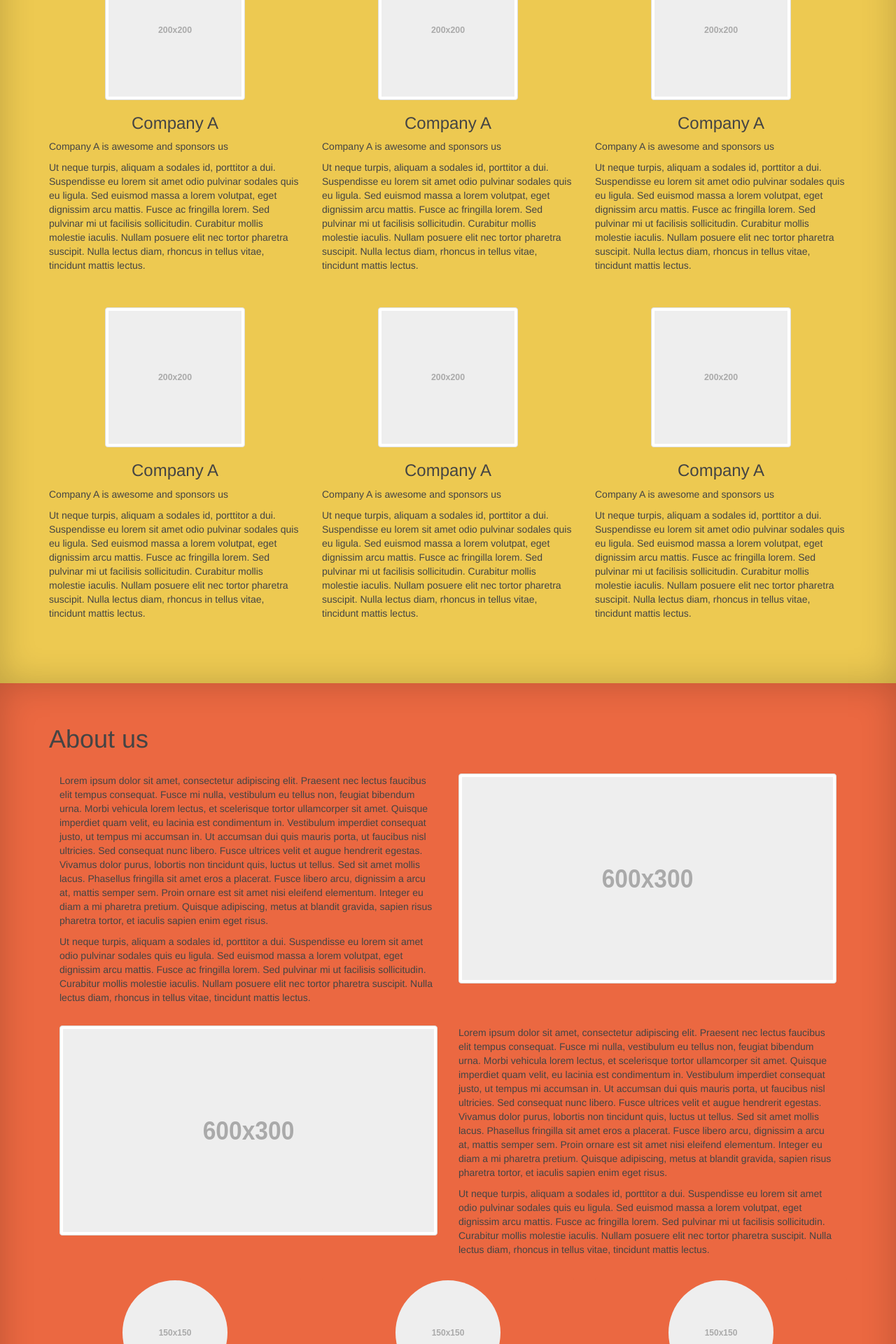
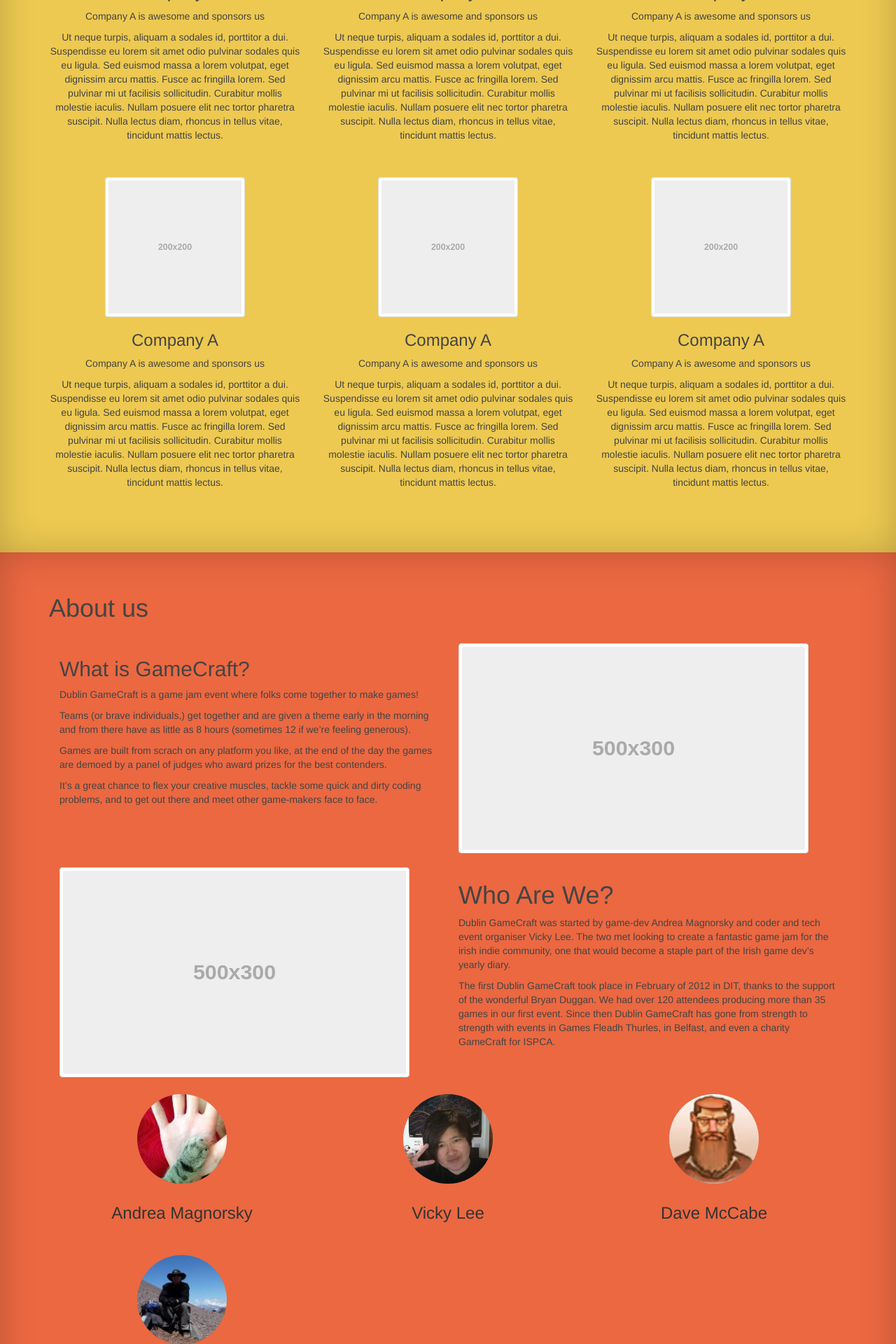
Before and after one commit to gamecraft-it/gamecraft-it-py, a Flask app: page / in a window 1280 px wide. Shown: the part 1400-3320 px from the top of the page at 70% size. Run offline with Flask 2, Linux system fonts and the light colour scheme; some libraries are stand-ins or nearby versions.

Commit message:
Fleshing out front page with real content

```diff
--- a/gamecraft/static/css/gamecraft.css
+++ b/gamecraft/static/css/gamecraft.css
@@ -25,6 +25,7 @@
 
 .frontpage .sponsors .sponsor {
     padding-bottom: 40px;
+    text-align: center;
 }
 
 .frontpage .about, .frontpage .about .thumbnail {
@@ -33,6 +34,16 @@
     border: none;
 }
 
-.frontpage .about subsection {
+.frontpage .about .row {
+    margin-top: 40px;
     margin-bottom: 40px;
 }
+
+.frontpage .about .people {
+    text-align: center;
+}
+
+.frontpage .about .people img {
+    width: 128px;
+    height: 128px;
+}
--- a/gamecraft/templates/index.html
+++ b/gamecraft/templates/index.html
@@ -35,17 +35,18 @@
     <div class="row">
       <div class="col-md-4"><img class="img-responsive" src="{{ url_for('static', filename='img/gamecraft-logo-466x479.png')}}"></div>
       <div class="col-md-8">
-        <h1>Global GameCraft</h1>
-        <h2>Connect, Create, Collaborate</h2>
+        <h1>Global GameCraft <small>Connect, Create, Collaborate</small></h1>
+        <h2>What is GameCraft?</h2>
+        <p>GameCraft is a games jam event designed around building the gaming community. We aim to create events which allow game-makers to meet, share ideas, have fun, compete for prizes and most importantly make games!</p>
+
+        <p>The first Dublin GameCraft took place in February of 2012 in DIT with over 120 attendees producing more than 35 games. Since then Dublin GameCraft has gone from strength to strength with events in GamesFlá Thurles, in Belfast, and even a charity GameCraft for ISPCA.</p>
       </div>
     </div>
 
     <div class="container">
       <div class="center-block">
-        <h1>Event!</h1>
-        <p>Lorem ipsum dolor sit amet, consectetur adipiscing elit. Praesent nec lectus faucibus elit tempus consequat. Fusce mi nulla, vestibulum eu tellus non, feugiat bibendum urna. Morbi vehicula lorem lectus, et scelerisque tortor ullamcorper sit amet. Quisque imperdiet quam velit, eu lacinia est condimentum in. Vestibulum imperdiet consequat justo, ut tempus mi accumsan in. Ut accumsan dui quis mauris porta, ut faucibus nisl ultricies. Sed consequat nunc libero. Fusce ultrices velit et augue hendrerit egestas. Vivamus dolor purus, lobortis non tincidunt quis, luctus ut tellus. Sed sit amet mollis lacus. Phasellus fringilla sit amet eros a placerat. Fusce libero arcu, dignissim a arcu at, mattis semper sem. Proin ornare est sit amet nisi eleifend elementum. Integer eu diam a mi pharetra pretium. Quisque adipiscing, metus at blandit gravida, sapien risus pharetra tortor, et iaculis sapien enim eget risus.</p>
 
-        <p>Ut neque turpis, aliquam a sodales id, porttitor a dui. Suspendisse eu lorem sit amet odio pulvinar sodales quis eu ligula. Sed euismod massa a lorem volutpat, eget dignissim arcu mattis. Fusce ac fringilla lorem. Sed pulvinar mi ut facilisis sollicitudin. Curabitur mollis molestie iaculis. Nullam posuere elit nec tortor pharetra suscipit. Nulla lectus diam, rhoncus in tellus vitae, tincidunt mattis lectus.</p>
+        <h2>Wanna Jam?</h2>
         <p><a class="btn btn-primary btn-lg" role="button">Register!</a></p>
       </div>
     </div>
@@ -74,41 +75,81 @@
     <h1>About us</h1>
     <subsection class="row">
       <div class="col-md-6">
-        <p>Lorem ipsum dolor sit amet, consectetur adipiscing elit. Praesent nec lectus faucibus elit tempus consequat. Fusce mi nulla, vestibulum eu tellus non, feugiat bibendum urna. Morbi vehicula lorem lectus, et scelerisque tortor ullamcorper sit amet. Quisque imperdiet quam velit, eu lacinia est condimentum in. Vestibulum imperdiet consequat justo, ut tempus mi accumsan in. Ut accumsan dui quis mauris porta, ut faucibus nisl ultricies. Sed consequat nunc libero. Fusce ultrices velit et augue hendrerit egestas. Vivamus dolor purus, lobortis non tincidunt quis, luctus ut tellus. Sed sit amet mollis lacus. Phasellus fringilla sit amet eros a placerat. Fusce libero arcu, dignissim a arcu at, mattis semper sem. Proin ornare est sit amet nisi eleifend elementum. Integer eu diam a mi pharetra pretium. Quisque adipiscing, metus at blandit gravida, sapien risus pharetra tortor, et iaculis sapien enim eget risus.</p>
+        <h2>What is GameCraft?</h2>
+        <p>Dublin GameCraft is a game jam event where folks come together to make games!</p>
 
-        <p>Ut neque turpis, aliquam a sodales id, porttitor a dui. Suspendisse eu lorem sit amet odio pulvinar sodales quis eu ligula. Sed euismod massa a lorem volutpat, eget dignissim arcu mattis. Fusce ac fringilla lorem. Sed pulvinar mi ut facilisis sollicitudin. Curabitur mollis molestie iaculis. Nullam posuere elit nec tortor pharetra suscipit. Nulla lectus diam, rhoncus in tellus vitae, tincidunt mattis lectus.</p>
+        <p>Teams (or brave individuals,) get together and are given a theme early in the morning and from there have as little as 8 hours (sometimes 12 if we’re feeling generous).</p>
+
+        <p>Games are built from scrach on any platform you like, at the end of the day the games are demoed by a panel of judges who award prizes for the best contenders.</p>
+
+        <p>It’s a great chance to flex your creative muscles, tackle some quick and dirty coding problems, and to get out there and meet other game-makers face to face.</p>
       </div>
       <div class="col-md-6">
-        <img class="img-responsive img-thumbnail" src="holder.js/600x300">
+        <img class="img-responsive img-thumbnail" src="holder.js/500x300">
       </div>
     </subsection>
 
     <subsection class="row">
       <div class="col-md-6">
-        <img class="img-responsive img-thumbnail" src="holder.js/600x300">
+        <img class="img-responsive img-thumbnail" src="holder.js/500x300">
       </div>
       <div class="col-md-6">
-        <p>Lorem ipsum dolor sit amet, consectetur adipiscing elit. Praesent nec lectus faucibus elit tempus consequat. Fusce mi nulla, vestibulum eu tellus non, feugiat bibendum urna. Morbi vehicula lorem lectus, et scelerisque tortor ullamcorper sit amet. Quisque imperdiet quam velit, eu lacinia est condimentum in. Vestibulum imperdiet consequat justo, ut tempus mi accumsan in. Ut accumsan dui quis mauris porta, ut faucibus nisl ultricies. Sed consequat nunc libero. Fusce ultrices velit et augue hendrerit egestas. Vivamus dolor purus, lobortis non tincidunt quis, luctus ut tellus. Sed sit amet mollis lacus. Phasellus fringilla sit amet eros a placerat. Fusce libero arcu, dignissim a arcu at, mattis semper sem. Proin ornare est sit amet nisi eleifend elementum. Integer eu diam a mi pharetra pretium. Quisque adipiscing, metus at blandit gravida, sapien risus pharetra tortor, et iaculis sapien enim eget risus.</p>
+        <h1>Who Are We?</h1>
 
-        <p>Ut neque turpis, aliquam a sodales id, porttitor a dui. Suspendisse eu lorem sit amet odio pulvinar sodales quis eu ligula. Sed euismod massa a lorem volutpat, eget dignissim arcu mattis. Fusce ac fringilla lorem. Sed pulvinar mi ut facilisis sollicitudin. Curabitur mollis molestie iaculis. Nullam posuere elit nec tortor pharetra suscipit. Nulla lectus diam, rhoncus in tellus vitae, tincidunt mattis lectus.</p>
+        <p>Dublin GameCraft was started by game-dev Andrea Magnorsky and coder and tech event organiser Vicky Lee. The two met looking to create a fantastic game jam for the irish indie community, one that would become a staple part of the Irish game dev’s yearly diary.</p>
+
+        <p>The first Dublin GameCraft took place in February of 2012 in DIT, thanks to the support of the wonderful Bryan Duggan. We had over 120 attendees producing more than 35 games in our first event. Since then Dublin GameCraft has gone from strength to strength with events in Games Fleadh Thurles, in Belfast, and even a charity GameCraft for ISPCA.</p>
       </div>
     </subsection>
 
-    <subsection>
-      <div class="row">
-        {% for i in range(6) %}
-        <div class="col-sm-6 col-md-4">
-          <div class="thumbnail">
-            <img src="holder.js/150x150" class="img-responsive img-circle">
-            <div class="caption">
-              <h3>Wonderful Person</h3>
-              <p>This person is great</p>
-            </div>
+    <subsection class="people row">
+      <div class="col-sm-6 col-md-4">
+        <div class="thumbnail">
+          <a href="https://twitter.com/roundcrisis"><img src="{{ url_for('static', filename='img/roundcrisis.jpeg')}}" class="img-responsive img-circle"></a>
+          <div class="caption">
+            <h3>Andrea Magnorsky</h3>
           </div>
         </div>
-        {% endfor %}
+      </div>
+      <div class="col-sm-6 col-md-4">
+        <div class="thumbnail">
+          <a href="https://twitter.com/whykay"><img src="{{ url_for('static', filename='img/whykay.jpeg')}}" class="img-responsive img-circle"></a>
+          <div class="caption">
+            <h3>Vicky Lee</h3>
+          </div>
+        </div>
+      </div>
+      <div class="col-sm-6 col-md-4">
+        <div class="thumbnail">
+          <a href="https://twitter.com/davetheallthing"><img src="{{ url_for('static', filename='img/davetheallthing.jpeg')}}" class="img-responsive img-circle"></a>
+          <div class="caption">
+            <h3>Dave McCabe</h3>
+          </div>
+        </div>
+      </div>
+      <div class="col-sm-6 col-md-4">
+        <div class="thumbnail">
+          <a href="https://twitter.com/bravesirandrew"><img src="{{ url_for('static', filename='img/bravesirandrew.jpeg')}}" class="img-responsive img-circle"></a>
+          <div class="caption">
+            <h3>Andrew O’Connor</h3>
+          </div>
+        </div>
       </div>
     </subsection>
+
+    <subsection class="row">
+      <div class="col-md-6">
+      <h1>Why Dublin GameCraft?</h1>
+
+      <p>Dublin GameCraft is a game jam set up for the Irish game-making community. Often the cycle of making games can be so intense that designers, developers, and indie makers can find themselves isolated pouring all there energy into just getting that game out.</p>
+
+      <p>GameCraft gives people a chance to meet other gamer-makers in an environment conducive to swapping ideas, solutions, and getting to know each other.</p>
+      </div>
+      <div class="col-md-6">
+        <img class="img-responsive img-thumbnail" src="holder.js/500x300">
+      </div>
+    </subsection>
+
   </div>
 </section>
 
```
Also changed, not shown: gamecraft/static/img/bravesirandrew.jpeg (added), gamecraft/static/img/davetheallthing.jpeg (added), gamecraft/static/img/engineyard_groupshot_960x392.png (added), gamecraft/static/img/roundcrisis.jpeg (added), gamecraft/static/img/whykay.jpeg (added).
